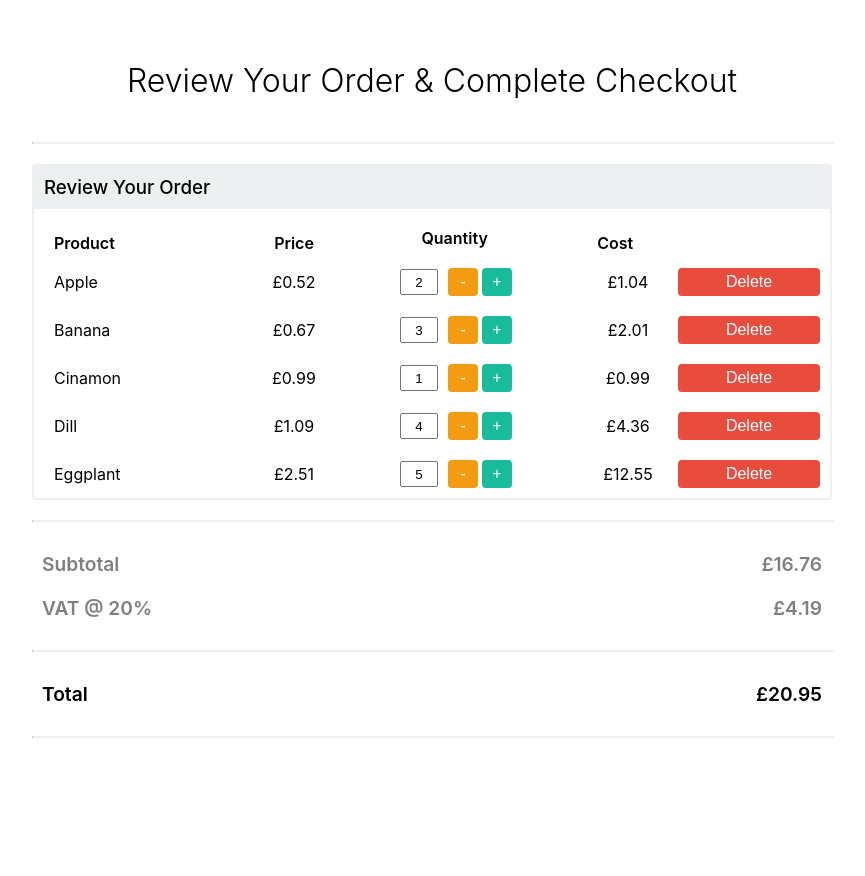
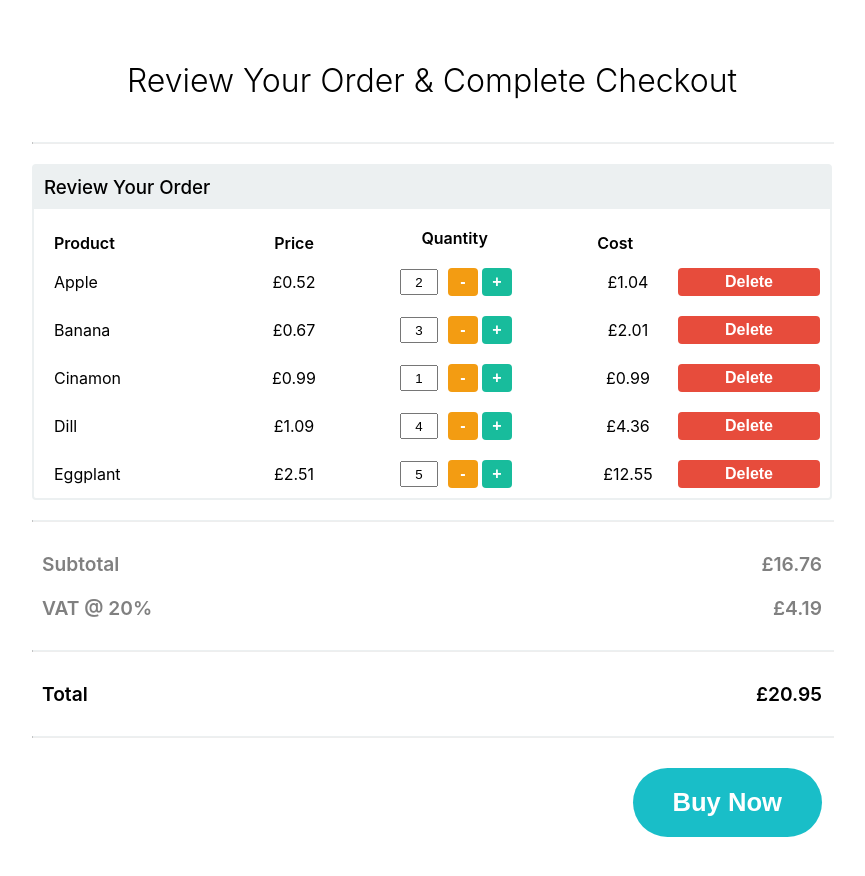
Before and after one commit to dariuszwiktorek/testBasketSC, a React (Create React App) app: page / in a window 1280 px wide. Shown: the top 876 px of the page, without its empty margins (208-1073 px from the left). Before the commit the page ends 800 px from the top, so only its background shows below. Built offline with nearby package versions, Linux system fonts and the light colour scheme.

Commit message:
added Buy Now Button

```diff
--- a/src/components/buttons/Button.js
+++ b/src/components/buttons/Button.js
@@ -4,11 +4,12 @@ import styled from 'styled-components';
 
 const ButtonContainer = styled.button`
   flex: 1;
-  font-size: ${({size}) => size==='large'? 2 : 1}rem;
+  font-size: ${({size}) => size==='large'? 1.6 : 1}rem;
+  font-weight: 600;
   background: ${({color}) => color};
   color: white;
-  border-radius: ${({size}) => size==='large'? 20 : 4}px;
-  padding: ${({size}) => size==='large'? 10 : 5}px;
+  border-radius: ${({size}) => size==='large'? 40 : 4}px;
+  padding: ${({size}) => size==='large'? '20px 40px' : '5px'};
   border: none;
   margin: 10px;
   min-width: 30px;
--- a/src/containers/basket/Basket.js
+++ b/src/containers/basket/Basket.js
@@ -2,7 +2,8 @@ import React from 'react';
 import { useDispatch, useSelector } from 'react-redux';
 import styled from "styled-components";
 import { THEME_COLORS } from '../../app/styles';
-import { deleteProduct, selectBasket, updateQuantity } from './basketSlice';
+import { Button } from '../../components/buttons/Button';
+import { deleteProduct, selectBasket, updateQuantity, buyNow } from './basketSlice';
 import OrderSummary from './OrderSummary';
 import OrderTable from "./table/OrderTable";
 
@@ -53,7 +54,7 @@ export default function Basket() {
         <Divider />
         <OrderSummary label='Total' amount={`${pricePrefix}${total.toFixed(2)}`} total/>
         <Divider />
-
+        <Button label='Buy Now' onClick={() => { dispatch(buyNow())}} size={Button.SIZE.large} color={THEME_COLORS.seledin} style={{alignSelf: 'end'}}/>
     </StyledBasket>
   );
 }
--- a/src/containers/basket/basketAPI.js
+++ b/src/containers/basket/basketAPI.js
@@ -1,6 +1,6 @@
-// A mock function to mimic making an async request for data
-export function fetchCount(amount = 1) {
+
+export function postBasket(items) {
   return new Promise((resolve) =>
-    setTimeout(() => resolve({ data: amount }), 500)
+    setTimeout(() => resolve({ data: {status:"SUCCESS"} }), 1000)
   );
 }
--- a/src/containers/basket/basketSlice.js
+++ b/src/containers/basket/basketSlice.js
@@ -1,58 +1,65 @@
 import { createAsyncThunk, createSlice } from '@reduxjs/toolkit';
-import { fetchCount } from './basketAPI';
+import { postBasket } from './basketAPI';
 import { v4 as uuidv4 } from 'uuid';
 
 
 const vatMultiper = .2;
 const pricePrefix = "£";
 // stored by unique identifiers
-const productsData =  {
-  [uuidv4()]: {name:"Apple", unitPrice:0.52, quantity:2},
-  [uuidv4()]: {name:"Banana", unitPrice:0.67, quantity:3},
-  [uuidv4()]: {name:"Cinamon", unitPrice:0.99, quantity:1},
-  [uuidv4()]: {name:"Dill", unitPrice:1.09, quantity:4},
-  [uuidv4()]: {name:"Eggplant", unitPrice:2.51, quantity:5}
+const productsData = {
+  [uuidv4()]: { name: "Apple", unitPrice: 0.52, quantity: 2 },
+  [uuidv4()]: { name: "Banana", unitPrice: 0.67, quantity: 3 },
+  [uuidv4()]: { name: "Cinamon", unitPrice: 0.99, quantity: 1 },
+  [uuidv4()]: { name: "Dill", unitPrice: 1.09, quantity: 4 },
+  [uuidv4()]: { name: "Eggplant", unitPrice: 2.51, quantity: 5 }
 }
 
 const updateProductRecord = (product, quantity) => {
 
-  if(!quantity) quantity = product.quantity;
+  if (!quantity) quantity = product.quantity;
 
-  return  {...product,
-          unitPrice:product.unitPrice,
-          quantity:quantity,
-          cost: safeMultyply(product.unitPrice, quantity),
+  return {
+    ...product,
+    unitPrice: product.unitPrice,
+    quantity: quantity,
+    cost: safeMultyply(product.unitPrice, quantity),
   }
 }
 
 const safeAdd = (vA, vB) => {
-  const a = Math.round(vA*100);
-	const b = Math.round(vB*100);
-	return (a+b)/100;
+  const a = Math.round(vA * 100);
+  const b = Math.round(vB * 100);
+  return (a + b) / 100;
 }
 
 const safeMultyply = (vA, vB) => {
-  const a = Math.round(vA*100);
-	const b = Math.round(vB*100);
-	return (a*b)/10000;
+  const a = Math.round(vA * 100);
+  const b = Math.round(vB * 100);
+  return (a * b) / 10000;
 }
 
-const initialState =  Object.entries(productsData).reduce((prev, [key, value])=>{
+const initialState = Object.entries(productsData).reduce((prev, [key, value]) => {
   prev.products[key] = updateProductRecord(value);
   prev.total = safeAdd(prev.total, prev.products[key].cost);
   prev.vat = safeAdd(prev.vat, safeMultyply(prev.products[key].cost, vatMultiper));
   prev.subtotal = safeAdd(prev.total, -prev.vat);
+  prev.itemCount++;
   return prev;
-}, {products:{}, total:0, vat:0, subtotal:0, pricePrefix:pricePrefix})
+}, { products: {}, status:"idle", total: 0, vat: 0, subtotal: 0, pricePrefix: pricePrefix, itemCount: 0 })
 
 const calcTotal = (products) => {
-  return Object.entries(products).reduce((prev, [key, value])=>{ return safeAdd(prev, value.cost);}, 0);
+  return Object.entries(products).reduce((prev, [key, value]) => {
+    prev.itemsCount++;
+    prev.total = safeAdd(prev.total, value.cost);
+    return prev;
+  },
+    { total: 0, itemsCount: 0 });
 }
 
-export const incrementAsync = createAsyncThunk(
-  'counter/fetchCount',
-  async (amount) => {
-    const response = await fetchCount(amount);
+export const buyNow = createAsyncThunk(
+  'basket/buyNow',
+  async (products) => {
+    const response = await postBasket(products);
     // The value we return becomes the `fulfilled` action payload
     return response.data;
   }
@@ -65,35 +72,44 @@ export const basketSlice = createSlice({
     updateQuantity: (state, action) => {
       const uid = action.payload.uid;
       const newQuantity = action.payload.value;
-      if(newQuantity > 0 && newQuantity<=10) {
+      if (newQuantity > 0 && newQuantity <= 10) {
         state.products[uid] = updateProductRecord(state.products[uid], newQuantity);
-        state.total = calcTotal(state.products);
-        state.vat = safeMultyply( state.total, vatMultiper);
-        state.subtotal = safeAdd( state.total, -state.vat );
+        const res = calcTotal(state.products);
+        state.total = res.total;
+        state.itemsCount = res.itemsCount;
+        state.vat = safeMultyply(state.total, vatMultiper);
+        state.subtotal = safeAdd(state.total, -state.vat);
       }
     },
     deleteProduct: (state, action) => {
       delete state.products[action.payload.uid];
-      state.total = calcTotal(state.products);
-      state.vat = safeMultyply( state.total, vatMultiper);
-      state.subtotal = safeAdd( state.total, -state.vat );
+      const res = calcTotal(state.products);
+      state.total = res.total;
+      state.itemsCount = res.itemsCount;
+      state.vat = safeMultyply(state.total, vatMultiper);
+      state.subtotal = safeAdd(state.total, -state.vat);
     },
   },
   // The `extraReducers` field lets the slice handle actions defined elsewhere,
   // including actions generated by createAsyncThunk or in other slices.
   extraReducers: (builder) => {
     builder
-      .addCase(incrementAsync.pending, (state) => {
+      .addCase(buyNow.pending, (state) => {
         state.status = 'loading';
       })
-      .addCase(incrementAsync.fulfilled, (state, action) => {
-        state.status = 'idle';
-        state.value += action.payload;
+      .addCase(buyNow.fulfilled, (state, action) => {
+        state.status = 'done';
+        state.products = {};
+        state.itemCount = 0;
+        state.total = 0;
+        state.vat = 0;
+        state.subtotal = 0;
+        // state.value += action.payload;
       });
   },
 });
 
-export const { increment, decrement, incrementByAmount, updateQuantity, deleteProduct } = basketSlice.actions;
+export const {updateQuantity, deleteProduct } = basketSlice.actions;
 
 // The function below is called a selector and allows us to select a value from
 // the state. Selectors can also be defined inline where they're used instead of
```
